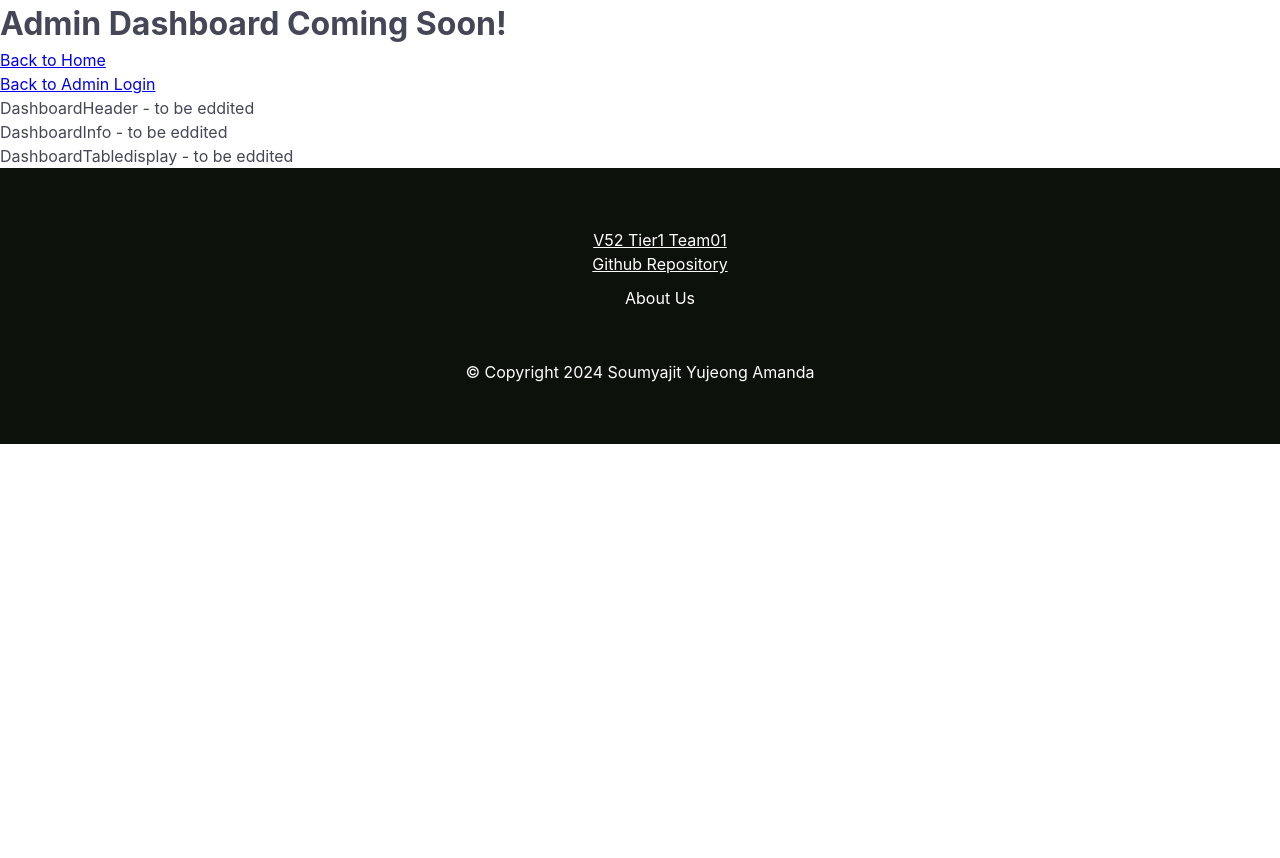
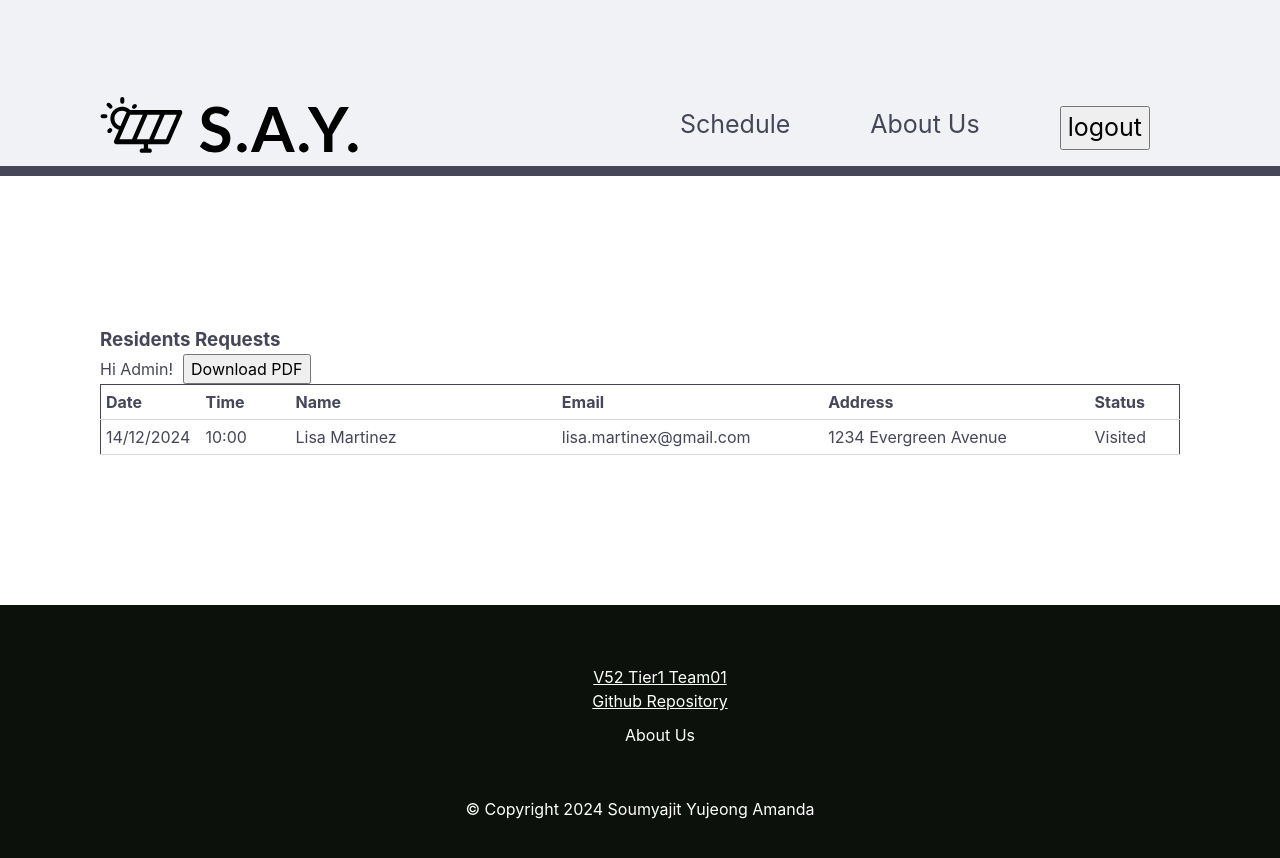
Before and after one commit to chingu-voyages/v52-tier1-team-01, a React (Create React App) app in the folder solarapp/: page /dashboard in a window 1280 px wide. Shown: the top 858 px of the page. Before the commit the page ends 800 px from the top, so only its background shows below. Built offline with nearby package versions, Linux system fonts and the light colour scheme.

Commit message:
Update dashboard page 09dec2024

```diff
--- a/solarapp/src/components/DashboardComponents/DashboardHeader.jsx
+++ b/solarapp/src/components/DashboardComponents/DashboardHeader.jsx
@@ -1,13 +1,31 @@
 import React from "react";
 
-
+import '../../styling/dashboard_styling/DashboardHeader.css'
 
 const DashboardHeader = () => {
-    return (
-      <div id="dashboardHeader">
-        <p>DashboardHeader - to be eddited</p>
+  return (
+    <div id="dashboardHeader">
+      <div className="container">
+        <header className="header-bar">
+          <h1 className="header-logo">
+            <a href="/">
+              <img src="/assets/solar-app-logo.svg" alt="SAY logo" />
+            </a>
+          </h1>
+          <nav className="header-nav">
+            <h2 className="visually-hidden">navigation</h2>
+            <ul>
+              <li>Schedule</li>
+              <li>About Us</li>
+              <li className="admin">
+                <button type="button">logout</button>
+              </li>
+            </ul>
+          </nav>
+        </header>
       </div>
-    );
-  };
+    </div>
+  );
+};
 
-  export default DashboardHeader;
+export default DashboardHeader;
--- a/solarapp/src/components/DashboardComponents/DashboardInfo.jsx
+++ b/solarapp/src/components/DashboardComponents/DashboardInfo.jsx
@@ -1,13 +1,17 @@
 import React from "react";
 
+import '../../styling/dashboard_styling/DashboardInfo.css'
 
 
 const DashboardInfo = () => {
-    return (
-      <div id="dashboardInfo">
-        <p>DashboardInfo - to be eddited</p>
-      </div>
-    );
-  };
+  return (
+    <div id="dashboardInfo" className="dashboard-info">
+      <span>Hi Admin!</span>
+      <div>
+        <button type="button">Download PDF</button>
+      </div >
+    </div >
+  );
+};
 
-  export default DashboardInfo;
+export default DashboardInfo;
--- a/solarapp/src/components/DashboardComponents/DashboardTabledisplay.jsx
+++ b/solarapp/src/components/DashboardComponents/DashboardTabledisplay.jsx
@@ -1,11 +1,33 @@
 import React from "react";
 
+import '../../styling/dashboard_styling/DashboardTabledisplay.css';
 
 
 const DashboardTabledisplay = () => {
   return (
     <div id="dashboardTabledisplay">
-        <p>DashboardTabledisplay - to be eddited</p>
+      <table className="dashboard-table">
+        <thead>
+          <tr>
+            <th scope="col" className="col-title date">Date</th>
+            <th scope="col" className="col-title time">Time</th>
+            <th scope="col" className="col-title name">Name</th>
+            <th scope="col" className="col-title email">Email</th>
+            <th scope="col" className="col-title address">Address</th>
+            <th scope="col" className="col-title status">Status</th>
+          </tr>
+        </thead>
+        <tbody>
+          <tr>
+            <td className="col-content date">14/12/2024</td>
+            <td className="col-content time">10:00</td>
+            <td className="col-content name">Lisa Martinez</td>
+            <td className="col-content email">lisa.martinex@gmail.com</td>
+            <td className="col-content address">1234 Evergreen Avenue</td>
+            <td className="col-content status">Visited</td>
+          </tr>
+        </tbody>
+      </table>
     </div>
   );
 };
--- a/solarapp/src/pages/Dashboard.jsx
+++ b/solarapp/src/pages/Dashboard.jsx
@@ -5,18 +5,21 @@ import DashboardInfo from "../components/DashboardComponents/DashboardInfo"
 import DashboardTabledisplay from "../components/DashboardComponents/DashboardTabledisplay"
 
 import Footer from "../components/Footer";
+import '../styling/dashboard_styling/Dashboard.css'
 
 const Dashboard = () => {
   return (
     <>
-      <div>
-        <h1>Admin Dashboard Coming Soon!</h1>
-        <a href="/">Back to Home</a><br />
-        <a href="/admin">Back to Admin Login</a>
-      </div>
       <DashboardHeader />
+      <div className="dashboard-content">
+        <div className="container">
+          <h3>Residents Requests</h3>
+          <div className="info-table-wrapper">
             <DashboardInfo />
             <DashboardTabledisplay />
+          </div>
+        </div>
+      </div>
       <Footer />
     </>
   );
--- /dev/null
+++ b/solarapp/src/styling/dashboard_styling/Dashboard.css
@@ -0,0 +1,3 @@
+.dashboard-content {
+  padding: 150px 0;
+}
--- /dev/null
+++ b/solarapp/src/styling/dashboard_styling/DashboardHeader.css
@@ -0,0 +1,13 @@
+#dashboardHeader  {
+  background-color: #F0F2F6;
+  border-bottom: 10px solid;
+}
+#dashboardHeader .header-bar {
+  color: var(--primary);
+}
+#dashboardHeader .header-nav li{
+  background-color: transparent;
+}
+#dashboardHeader .header-bar .header-logo{
+  filter: invert(1);
+}
--- /dev/null
+++ b/solarapp/src/styling/dashboard_styling/DashboardInfo.css
@@ -0,0 +1,5 @@
+.dashboard-info {
+  display: flex;
+  align-items: center;
+  gap: 10px;
+}
--- /dev/null
+++ b/solarapp/src/styling/dashboard_styling/DashboardTabledisplay.css
@@ -0,0 +1,26 @@
+.dashboard-table {
+  width: 100%;
+  border-collapse: collapse ;
+  table-layout: fixed;
+  border: 1px solid var(--primary);
+}
+.dashboard-table tr{
+  border-bottom: 1px solid #D8D8D9;
+}
+.dashboard-table th{
+  padding: 5px;
+  text-align: left;
+}
+.dashboard-table td {
+  padding: 5px;
+  overflow: hidden;
+  text-overflow: ellipsis;
+  white-space: nowrap;
+}
+.col-title.date {
+  width: 100px;
+}
+.col-title.time,
+.col-title.status {
+  width: 90px;
+}
```
Lines whose indentation alone changed are shown as unchanged.
